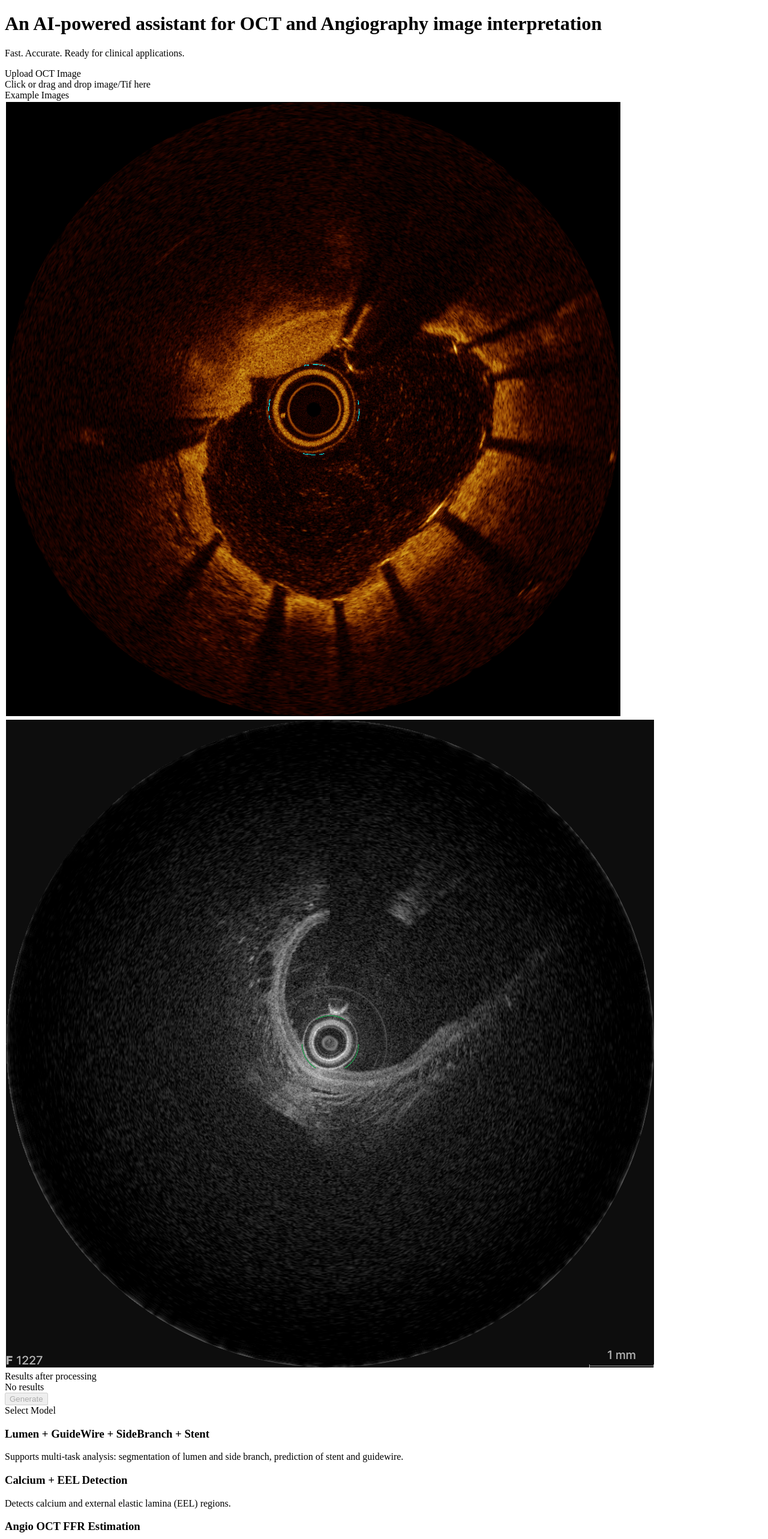
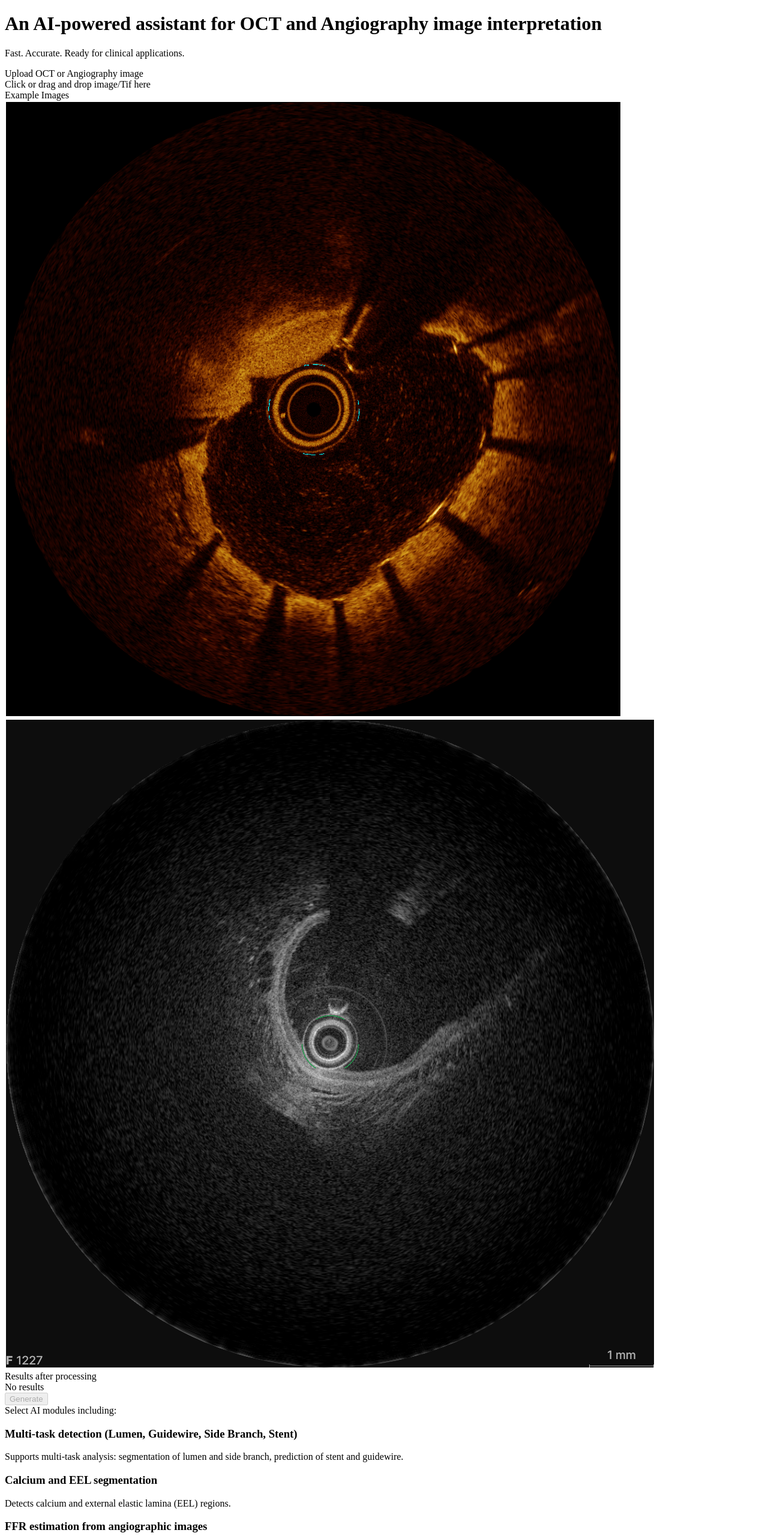
Before and after one commit to phongphu07/oct-demo, a Next.js app: page /demo in a window 1280 px wide. Shown: the top 2566 px of the page at 60% size. Built offline with nearby package versions, Linux system fonts and the light colour scheme.

Commit message:
update text

```diff
--- a/src/components/demo/DemoCard.tsx
+++ b/src/components/demo/DemoCard.tsx
@@ -193,7 +193,10 @@ export default function DemoCard() {
         </div>
 
         <div className="w-[400px] flex-shrink-0 p-4 md:p-6 bg-white shadow-lg border rounded-2xl space-y-4">
-          <Label className="text-xl font-bold block">Select Model</Label>
+          <Label className="text-xl font-bold block">
+            {" "}
+            Select AI modules including:
+          </Label>
 
           <ModelSelector
             model={model}
--- a/src/components/demo/ModelSelector.tsx
+++ b/src/components/demo/ModelSelector.tsx
@@ -45,18 +45,18 @@ export default function ModelSelector({ model, setModel, clearResult }: Props) {
   const models = [
     {
       id: "model1",
-      title: "Lumen + GuideWire + SideBranch + Stent",
+      title: "Multi-task detection (Lumen, Guidewire, Side Branch, Stent)",
       description:
         "Supports multi-task analysis: segmentation of lumen and side branch, prediction of stent and guidewire.",
     },
     {
       id: "model2",
-      title: "Calcium + EEL Detection",
+      title: "Calcium and EEL segmentation",
       description: "Detects calcium and external elastic lamina (EEL) regions.",
     },
     {
       id: "model3",
-      title: "Angio OCT FFR Estimation",
+      title: "FFR estimation from angiographic images",
       description:
         "Estimates fractional flow reserve (FFR) from Angio OCT images.",
     },
--- a/src/components/demo/UploadBox.tsx
+++ b/src/components/demo/UploadBox.tsx
@@ -19,8 +19,7 @@ export default function UploadBox({
   fileInputRef,
   onFileChange,
   onClear,
-  model,
-  extraContent
+  extraContent,
 }: UploadBoxProps) {
   const handleFileChange = (e: React.ChangeEvent<HTMLInputElement>) => {
     const file = e.target.files?.[0];
@@ -36,7 +35,7 @@ export default function UploadBox({
   return (
     <div className="space-y-3">
       <Label className="text-base font-medium">
-        {model === "model3" ? "Upload Angiography Image" : "Upload OCT Image"}
+        Upload OCT or Angiography image
       </Label>
 
       <div>
@@ -44,9 +43,11 @@ export default function UploadBox({
           onDrop={!file ? handleDrop : undefined}
           onDragOver={!file ? (e) => e.preventDefault() : undefined}
           onClick={!file ? () => fileInputRef.current?.click() : undefined}
-          className={`w-full aspect-[4/3] bg-white ${file ? "border border-gray-300" : "border-2 border-dashed"
-            } rounded-md flex items-center justify-center overflow-hidden ${file ? "cursor-default" : "cursor-pointer hover:bg-gray-50"
-            } relative`}
+          className={`w-full aspect-[4/3] bg-white ${
+            file ? "border border-gray-300" : "border-2 border-dashed"
+          } rounded-md flex items-center justify-center overflow-hidden ${
+            file ? "cursor-default" : "cursor-pointer hover:bg-gray-50"
+          } relative`}
         >
           {previewLoading ? (
             <div className="flex flex-col items-center gap-1 text-sm text-gray-500">
@@ -88,13 +89,8 @@ export default function UploadBox({
           />
         </div>
 
-        {extraContent && (
-          <div className="mt-3">
-            {extraContent}
-          </div>
-        )}
+        {extraContent && <div className="mt-3">{extraContent}</div>}
       </div>
     </div>
   );
-
 }
```
